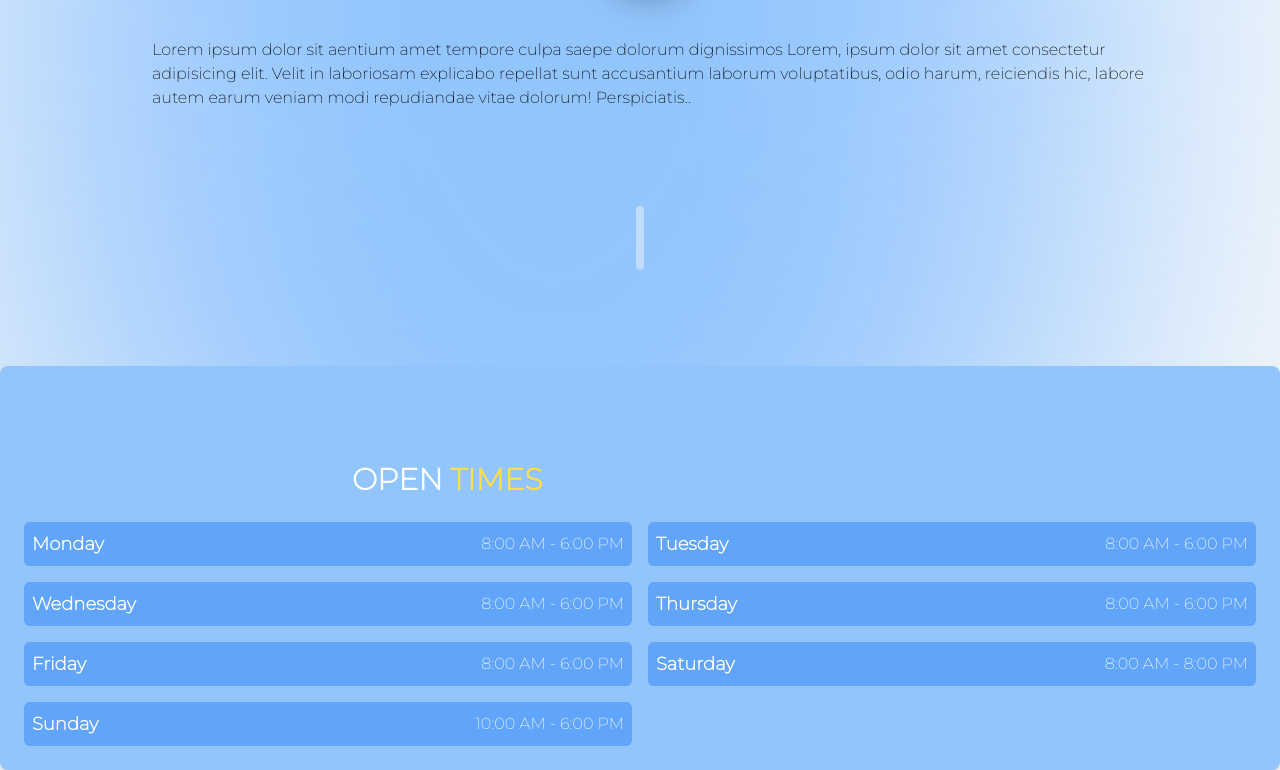
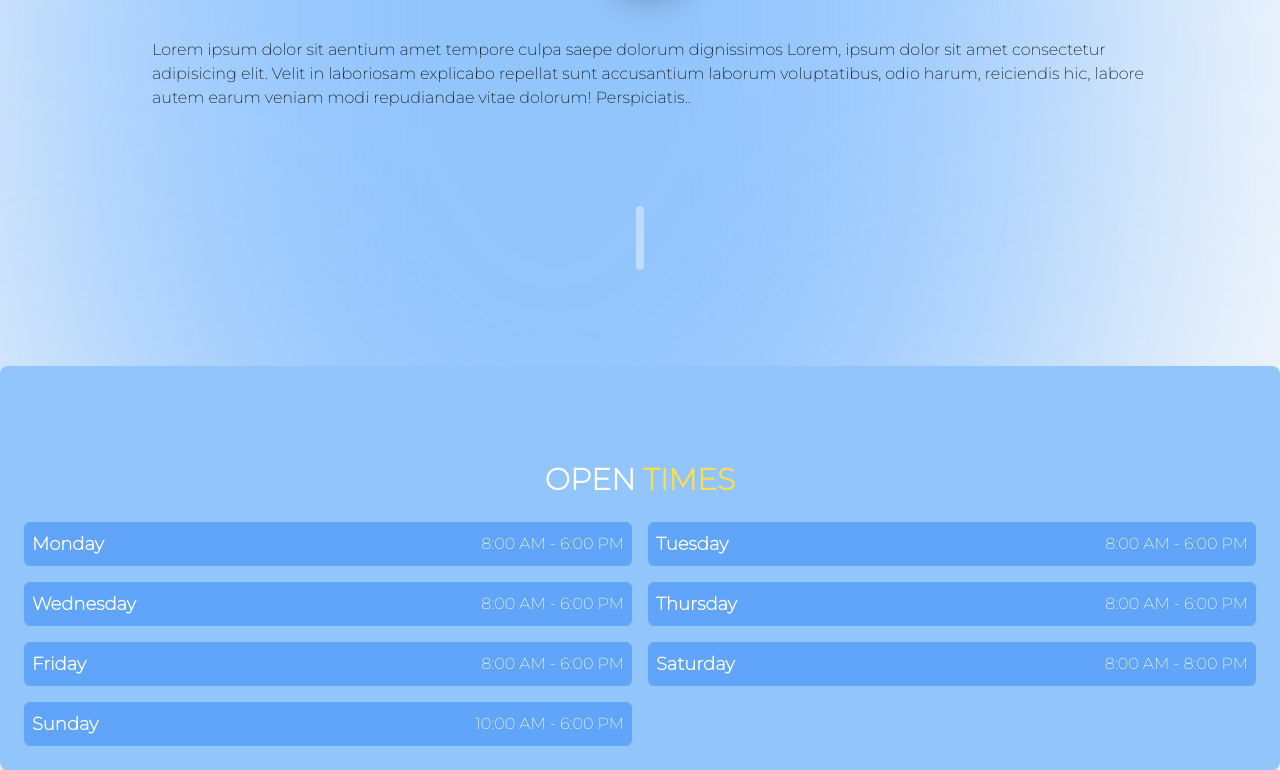
Before and after one commit to bianca9901/Fika, a Next.js app: page / in a window 1280 px wide. Shown: the part 2752-3522 px from the top of the page. Built offline with nearby package versions, Linux system fonts and the light colour scheme.

Commit message:
Center SectionHeading on medium and larger screens

```diff
--- a/components/OpenTimes.tsx
+++ b/components/OpenTimes.tsx
@@ -5,11 +5,16 @@ function OpenTimes() {
   return (
     <section id="open-times" className="scroll-mt-28">
       <div className="bg-blue-300 p-6 rounded-lg shadow-md">
-    <SectionHeading headingText1="Open " headingText2="times"/>
+        <div className="md:text-center">
+          <SectionHeading headingText1="Open " headingText2="times" />
+        </div>
         <div className="grid md:grid-cols-2 gap-4">
           {days.map(({ day, time }) => (
-          <div key={day} className="flex justify-between items-center p-2
-           bg-blue-400 rounded-md text-white">
+            <div
+              key={day}
+              className="flex justify-between items-center p-2
+           bg-blue-400 rounded-md text-white"
+            >
               <span className="text-lg font-semibold">{day}</span>
               <span>{time}</span>
             </div>
```
Lines whose indentation alone changed are shown as unchanged.
